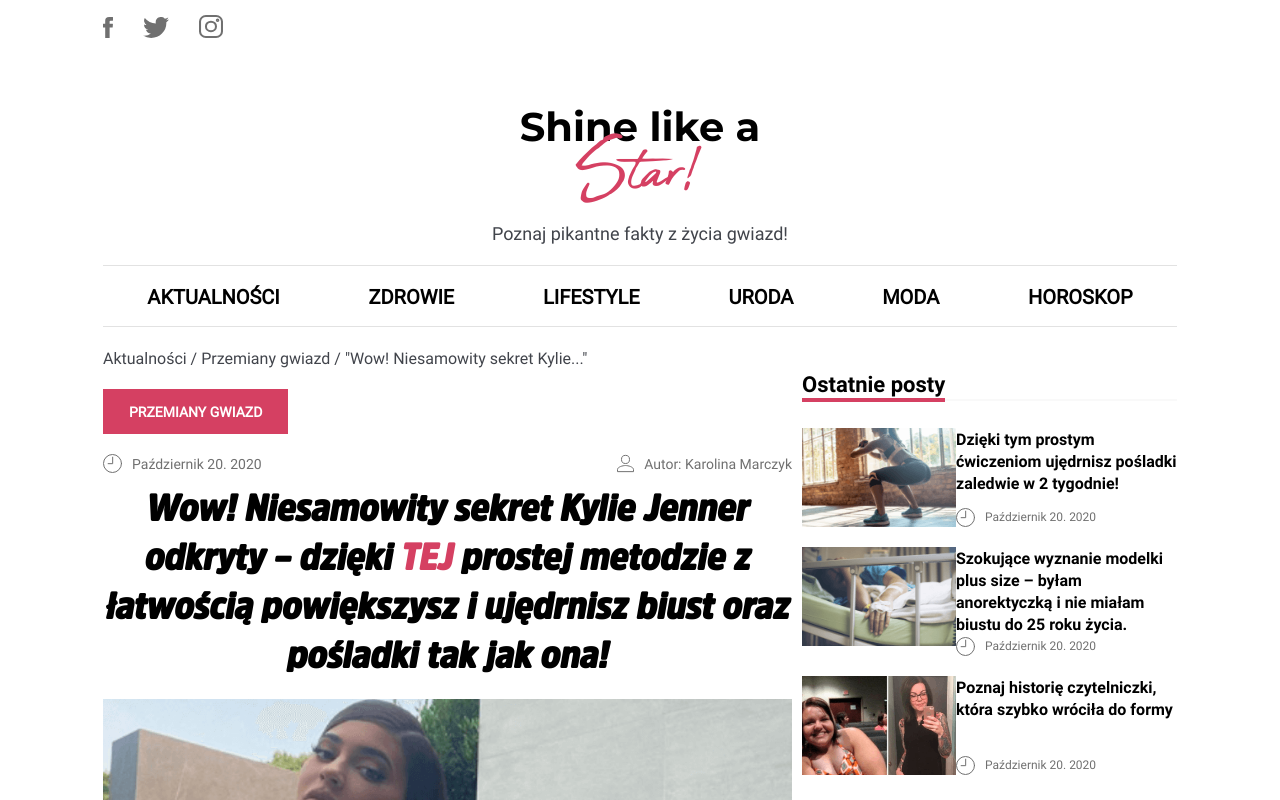
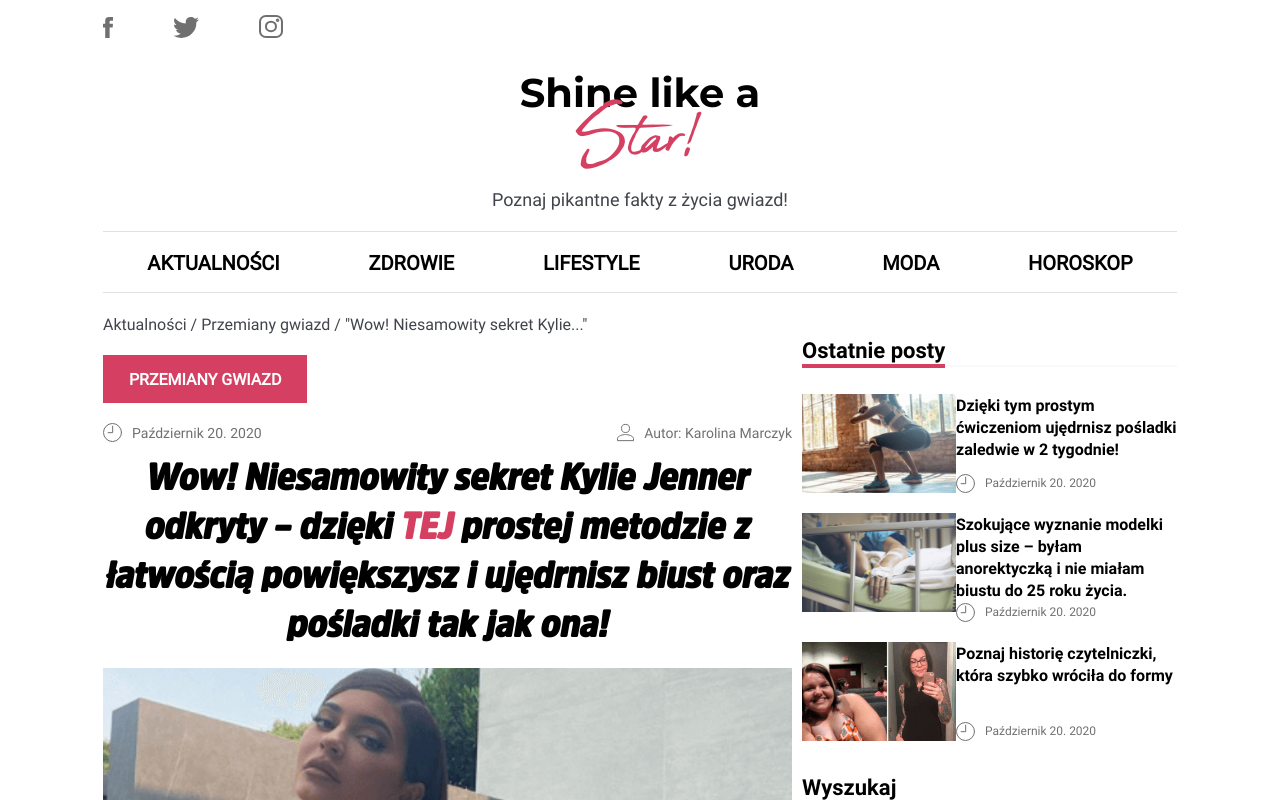
Before and after one commit to YauhenTretsyak/confilogi_pr, a React (Create React App) app: page / in a window 1280 px wide. Shown: the top 800 px of the page. Built offline with nearby package versions, Linux system fonts and the light colour scheme.

Commit message:
Blog, Header, InstagramPost styles changed

```diff
--- a/src/components/Blog/_Blog.scss
+++ b/src/components/Blog/_Blog.scss
@@ -22,6 +22,10 @@
     padding: 13px 26px;
     text-transform: uppercase;
     font-weight: $font_weight-bold;
+
+    @media only screen and (min-width: 1104px) {
+      font-size: $font_size-16;
+    }
   }
 
   &__info {
@@ -69,7 +73,12 @@
 
 .quotation {
   display: flex;
-  margin-bottom: 2rem;
+  margin-top: 2.5rem;
+
+  @media only screen and (min-width: 1104px) {
+    margin-bottom: 6.5rem;
+    margin-top: 4rem;
+  }
 
   &__img {
     width: 2rem;
@@ -88,6 +97,7 @@
 
   & > .paragraph__text {
     margin-bottom: 0;
+    margin-top: 0;
   }
 }
 
@@ -97,15 +107,27 @@
   flex-direction: column;
   justify-content: center;
   align-items: center;
-  padding: 2.8rem 0;
-  margin-bottom: 2rem;
+  padding: 3rem 0;
+  margin-top: 2.5rem;
+  margin-bottom: 3rem;
+
+  & .instagram-post:last-child {
+    margin-bottom: 0;
+  }
 
   @media only screen and (min-width: 1104px) {
     padding: 5rem 1rem;
   }
 
-  & > .paragraph_text {
+  & > .paragraph__text {
     text-align: center;
+    margin-top: 0.8rem;
+    margin-bottom: 3rem;
     padding: 0 0.9rem;
+
+    @media only screen and (min-width: 1104px) {
+      margin-top: 0;
+      margin-bottom: 5rem;
+    }
   }
 }
--- a/src/components/Header/Header.js
+++ b/src/components/Header/Header.js
@@ -15,21 +15,15 @@
         <div className='box_wrapper'>
           <div className='header__wrapper'>
             <div className='header__social-media'>
-              <a href='/'><img
-                className='header__social-media_item'
-                src={fb}
-                alt='fb-logo'
-              /></a>
-              <a href='/'><img
-                className='header__social-media_item'
-                src={twitter}
-                alt='twitter-logo'
-              /></a>
-              <a href='/'><img
-                className='header__social-media_item'
-                src={instagram}
-                alt='instagram-logo'
-              /></a>
+              <a className='header__social-media_item' href='/'>
+                <img src={fb} alt='fb-logo' />
+              </a>
+              <a className='header__social-media_item' href='/'>
+                <img src={twitter} alt='twitter-logo' />
+              </a>
+              <a className='header__social-media_item' href='/'>
+                <img src={instagram} alt='instagram-logo' />
+              </a>
             </div>
             <img
               className='header__menu'
--- a/src/components/Header/_Header.scss
+++ b/src/components/Header/_Header.scss
@@ -4,11 +4,15 @@
   &__wrapper {
     display: flex;
     justify-content: space-between;
-    margin-bottom: 6rem;
+    margin-bottom: 2.6rem;
   }
 
   &__social-media_item {
-    margin-right: 3rem;
+    margin-right: 3.2rem;
+
+    @media only screen and (min-width: 1104px) {
+      margin-right: 6rem;
+    }
   }
 
   &__text {
@@ -17,6 +21,10 @@
     text-align: center;
     color: $color_grey-dark;
     font-size: $font_size-15;
+
+    @media only screen and (min-width: 1104px) {
+      font-size: $font_size-18;
+    }
   }
 
   &__highlight {
@@ -26,10 +34,19 @@
     background-color: $color_grey-light;
     margin-bottom: 2rem;
     opacity: 0.2;
+
+    @media only screen and (min-width: 1104px) {
+      margin-bottom: 0;
+    }
   }
 
   &__highlight-last {
     display: none;
+
+    @media only screen and (min-width: 1104px) {
+      margin-bottom: 2rem;
+      display: block;
+    }
   }
 
   &__highlight-show {
@@ -38,10 +55,21 @@
 
   &__navigation {
     display: none;
+
+    @media only screen and (min-width: 1104px) {
+      display: flex;
+      height: 6rem;
+      align-items: center;
+      justify-content: space-around;
+    }
   }
 
   &__menu {
     cursor: pointer;
+
+    @media only screen and (min-width: 1104px) {
+      display: none;
+    }
   }
 
   &__navigation-show {
@@ -56,38 +84,11 @@
     color: $color_black_additional;
     font-weight: $font_weight-bold;
     margin-bottom: 1rem;
-  }
 
-  @media only screen and (min-width: 1104px) {
-    &__highlight {
-      margin-bottom: 0;
-    }
-
-    &__highlight:last-child {
-      margin-bottom: 2rem;
-      display: block;
-    }
-
-    &__menu {
-      display: none;
-    }
-
-    &__navigation {
-      display: flex;
-      height: 6rem;
-      align-items: center;
-      justify-content: space-around;
-    }
-
-    &__navigation_item {
+    @media only screen and (min-width: 1104px) {
       margin-bottom: 0;
       font-size: $font_size-20;
     }
-
-    &__text {
-      font-size: $font_size-18;
-    }
-
   }
 }
 
--- a/src/components/blocks/InstagramPost/_InstagramPost.scss
+++ b/src/components/blocks/InstagramPost/_InstagramPost.scss
@@ -4,7 +4,11 @@
   background-color: $color_white;
   font-family: 'MariadPro-Regular';
   box-shadow: 3px 3px 5px 0px rgba(199, 199, 199, 1);
-  margin-bottom: 2rem;
+  margin-bottom: 2.2rem;
+
+  @media only screen and (min-width: 1104px) {
+    margin-bottom: 5rem;
+  }
 
   &_header {
     display: flex;
```
Lines whose indentation alone changed are shown as unchanged.
